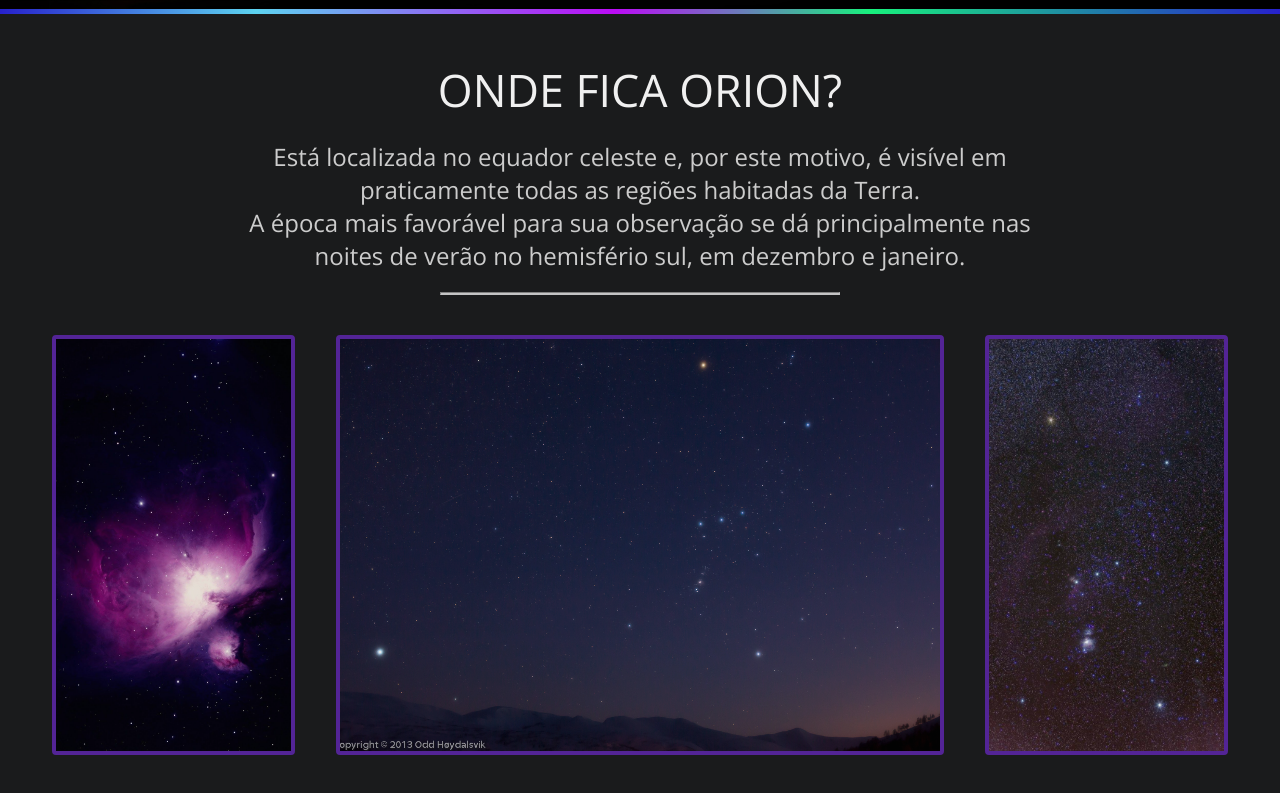
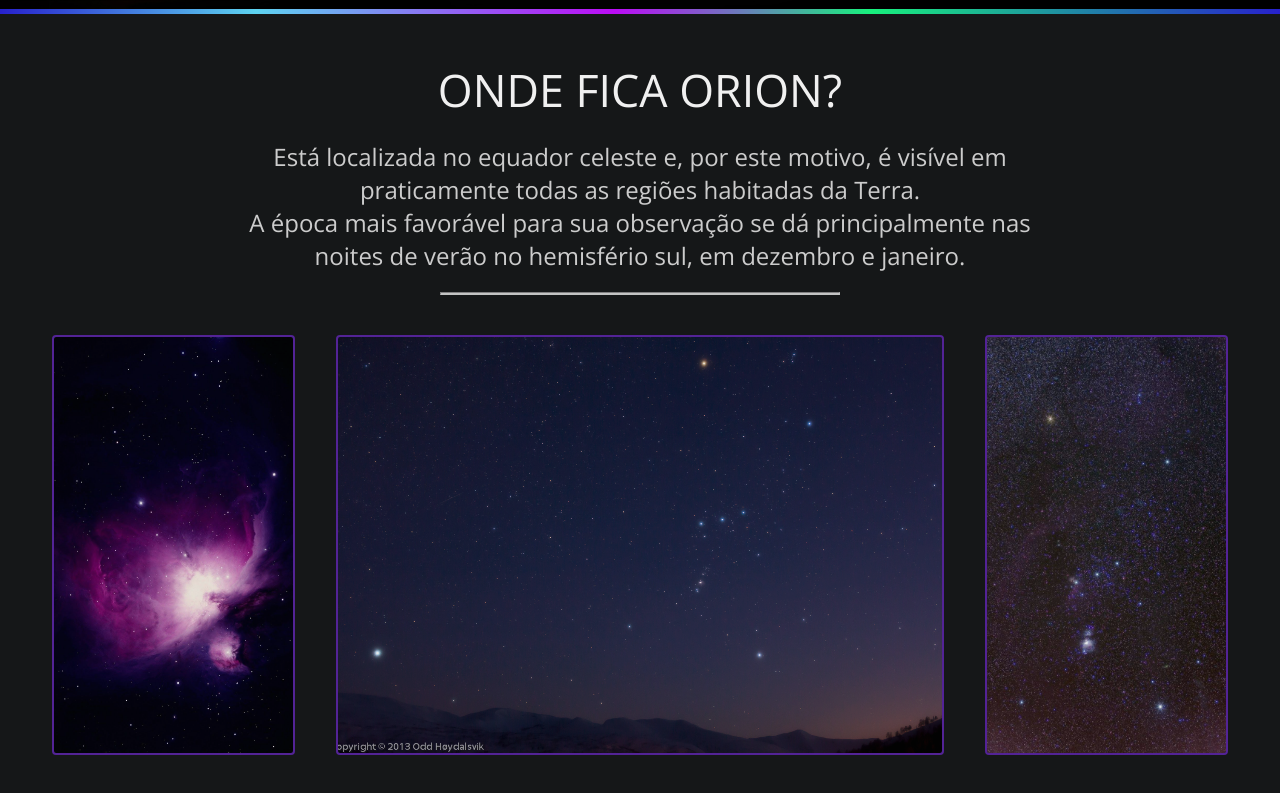
Before and after one commit to AlexDjon/Orion, a plain HTML site: page index.html in a window 1280 px wide. Shown: the part 791-1584 px from the top of the page. Drawn offline with nearby package versions, Linux system fonts and the light colour scheme.

Commit message:
Pequenas modificações

```diff
--- a/css/default.css
+++ b/css/default.css
@@ -7,7 +7,7 @@
    font-family: 'Open Sans', sans-serif;
 }
 body {
-   background-color: #1a1b1c;
+   background-color: #151718;
 }
 nav, ul {
    list-style-type: none;
--- a/css/style.css
+++ b/css/style.css
@@ -136,7 +136,7 @@ header li a {
 }
 .infos .grid li {
    height: 420px;
-   border: solid 4px #5A25A4;
+   border: solid 2px #5A25A4;
    border-radius: 4px;
    opacity: 0.9;
    background-clip: content-box;
--- a/index.html
+++ b/index.html
@@ -4,6 +4,7 @@
    <meta charset="UTF-8">
    <meta name="viewport" content="width=device-width, initial-scale=1.0">
    <meta http-equiv="X-UA-Compatible" content="ie=edge">
+   <meta name="theme-color" content="#1a1b1c">
    <title>Constelação de Orion</title>
 
    <link rel="shotcut icon" href="images/icon.png">
```
